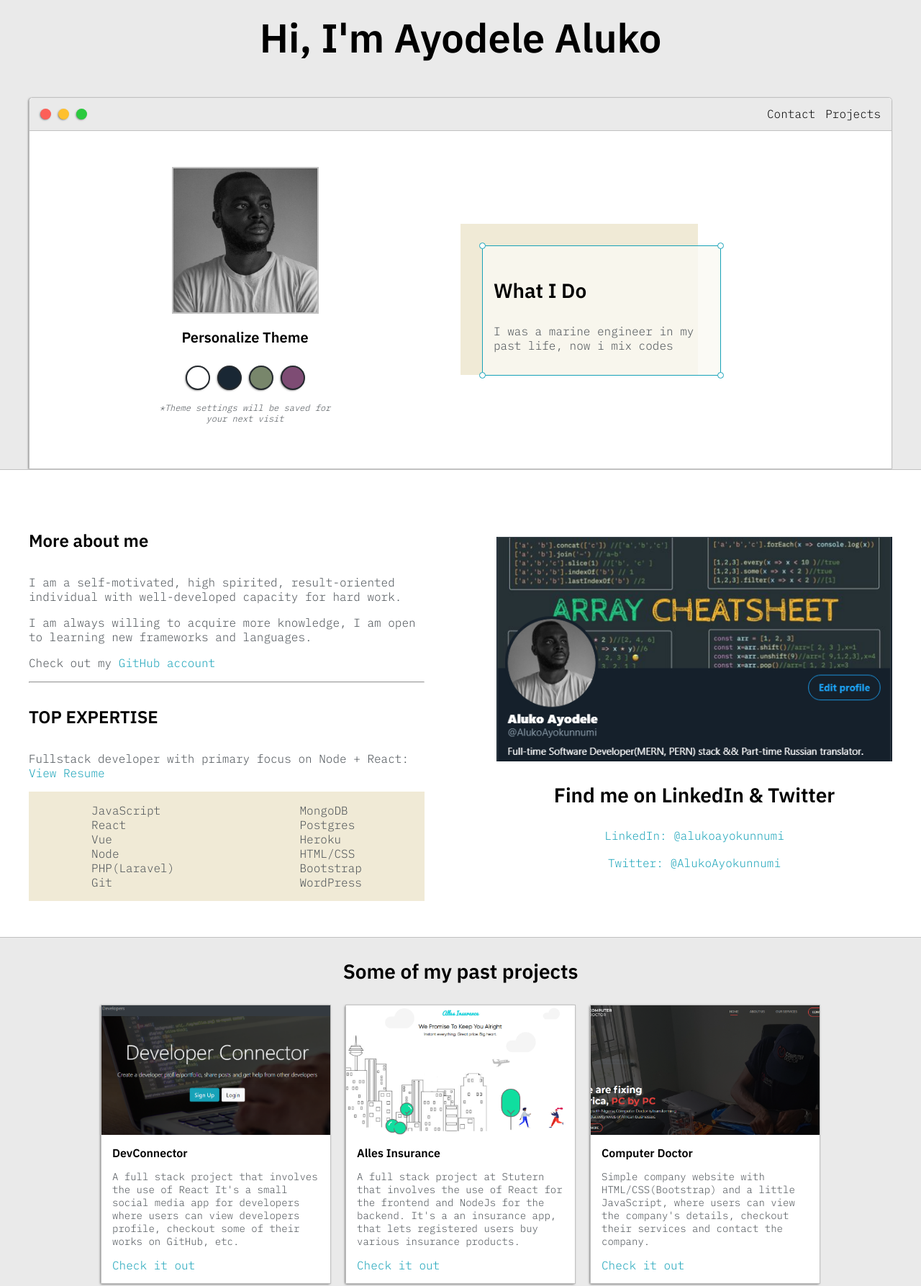
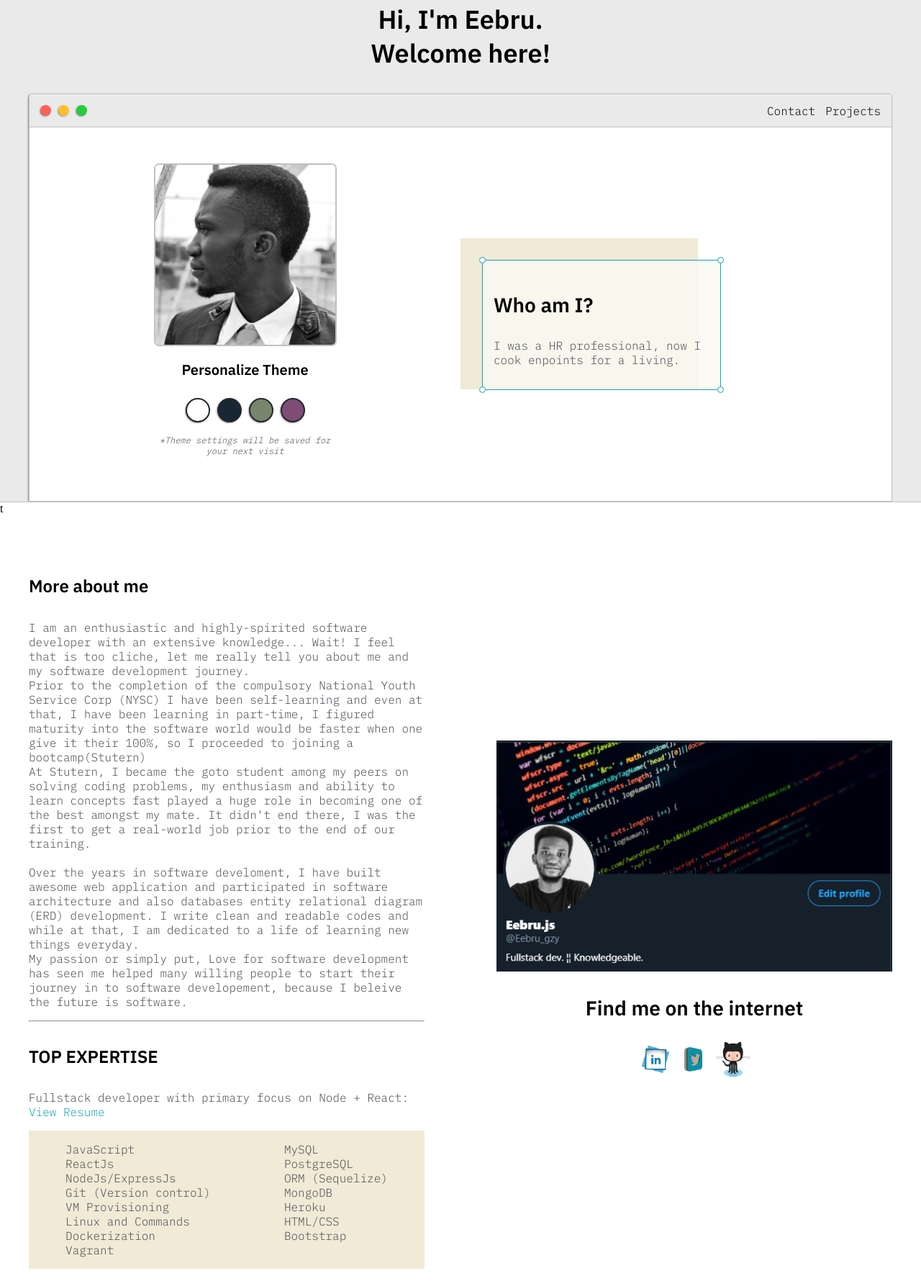
Before and after one commit to Eebru-gzy/simple-portfolio, a plain HTML site: page index.html in a window 1280 px wide. Shown: the part 30-1817 px from the top of the page at 72% size. Drawn offline with Linux system fonts and the light colour scheme.

Commit message:
add portfolio

```diff
--- a/default.css
+++ b/default.css
@@ -96,7 +96,6 @@ h6 {
   display: grid;
   text-align: center;
   align-content: center;
-
   min-height: 10em;
 }
 
@@ -104,9 +103,9 @@ h6 {
   background-color: var(--secondaryColor);
   border: 1px solid var(--borderColor);
   border-radius: 5px 5px 0 0;
-  -webkit-box-shadow: -1px 1px 3px -1px rgba(0, 0, 0, 0.75);
-  -moz-box-shadow: -1px 1px 3px -1px rgba(0, 0, 0, 0.75);
-  box-shadow: -1 1px 3px -1px rgba(0, 0, 0, 0.75);
+  -webkit-box-shadow: -1px 1px 3px -1px rgba(0, 0, 0, 0.85);
+  -moz-box-shadow: -1px 1px 3px -1px rgba(0, 0, 0, 0.85);
+  box-shadow: -1 1px 3px -1px rgba(0, 0, 0, 0.85);
 
   display: grid;
   grid-template-columns: 1fr 1fr;
@@ -174,10 +173,21 @@ h6 {
 #profile_pic {
   display: block;
   margin: 0 auto;
-  height: 200px;
-  width: 200px;
+  height: 250px;
+  width: 250px;
   object-fit: cover;
   border: 2px solid var(--borderColor);
+  border-radius: 7px;
+}
+
+#profile_pic:hover{
+  height: 260px;
+  width: 260px;
+  -webkit-transform:rotate(3deg);
+  -moz-transform: rotate(3deg);
+  -ms-transform: rotate(3deg);
+  -o-transform: rotate(3deg);
+  transform: rotate(3deg);
 }
 
 #theme-options-wrapper {
@@ -243,6 +253,14 @@ h6 {
   position: relative;
 }
 
+#preview-shadow:hover {
+  width: 350px;
+}
+
+#preview:hover {
+  width: 350px;
+}
+
 .corner {
   width: 7px;
   height: 7px;
@@ -294,6 +312,26 @@ h6 {
 #social_img {
   width: 100%;
 }
+
+#social_img:hover {
+  -webkit-transform:rotate(5deg);
+  -moz-transform: rotate(5deg);
+  -ms-transform: rotate(5deg);
+  -o-transform: rotate(5deg);
+  transform: rotate(5deg);
+}
+
+#social_icon {
+  height: 50px;
+  width: 50px;
+}
+#social_icon:hover  {
+  height: 70px;
+  width: 70px;
+}
+.socials  {
+  display: inline;
+}
 .post-wrapper {
   display: grid;
   grid-template-columns: repeat(auto-fit, 320px);
@@ -308,6 +346,14 @@ h6 {
   -webkit-box-shadow: -1px 1px 3px -1px rgba(0, 0, 0, 0.75);
   -moz-box-shadow: -1px 1px 3px -1px rgba(0, 0, 0, 0.75);
   box-shadow: -1 1px 3px -1px rgba(0, 0, 0, 0.75);
+}
+
+.post:hover {
+  -webkit-transform:rotate(2deg);
+  -moz-transform: rotate(2deg);
+  -ms-transform: rotate(2deg);
+  -o-transform: rotate(2deg);
+  transform: rotate(2deg);
 }
 .thumbnail {
   display: block;
--- a/index.html
+++ b/index.html
@@ -2,7 +2,7 @@
 <html lang="en">
   <head>
     <link rel="icon" href="images/LogoMakr_13LfHs.png" />
-    <title>Ayodele Aluko</title>
+    <title>Eebrugzy</title>
     <meta charset="UTF-8" />
     <meta
       name="viewport"
@@ -24,7 +24,7 @@
     <section class="s1">
       <div class="main-container">
         <div class="greeting-wrapper">
-          <h1>Hi, I'm Ayodele Aluko</h1>
+          <h2>Hi, I'm Eebru. <br/> Welcome here!</h2>
         </div>
         <div class="intro-wrapper">
           <div class="nav-wrapper">
@@ -41,7 +41,7 @@
           <div class="left-column">
             <img
               id="profile_pic"
-              src="images/IMG_-azsafo.jpg"
+              src="images/IMG_20201022_003947.jpg"
               alt="Profile Picture"
             />
             <h5 style="text-align: center; line-height: 0">
@@ -64,8 +64,8 @@
               <div id="preview">
                 <div id="corner-tl" class="corner"></div>
                 <div id="corner-tr" class="corner"></div>
-                <h3>What I Do</h3>
-                <p>I was a marine engineer in my past life, now i mix codes</p>
+                <h3>Who am I?</h3>
+                <p>I was a HR professional, now I cook enpoints for a living.</p>
                 <div id="corner-br" class="corner"></div>
                 <div id="corner-bl" class="corner"></div>
               </div>
@@ -74,25 +74,13 @@
         </div>
       </div>
     </section>
-    <section class="s2">
+    <section class="s2">t
       <div class="main-container">
         <div class="about-wrapper">
           <div class="about-me">
             <h4>More about me</h4>
             <p>
-              I am a self-motivated, high spirited, result-oriented individual
-              with well-developed capacity for hard work.
-            </p>
-            <p>
-              I am always willing to acquire more knowledge, I am open to
-              learning new frameworks and languages.
-            </p>
-
-            <p>
-              Check out my
-              <a target="_blank" href="https://github.com/Alukoayodele"
-                >GitHub account</a
-              >
+              I am an enthusiastic and highly-spirited software developer with an extensive knowledge... Wait! I feel that is too cliche, let me really tell you about me and my software development journey.<br/> Prior to the completion of the compulsory National Youth Service Corp (NYSC) I have been self-learning and even at that, I have been learning in part-time, I figured maturity into the software world would be faster when one give it their 100%, so I proceeded to joining a bootcamp(Stutern)<br/>At Stutern, I became the goto student among my peers on solving coding problems, my enthusiasm and ability to learn concepts fast played a huge role in becoming one of the best amongst my mate. It didn't end there, I was the first to get a real-world job prior to the end of our training.<br/><br/>Over the years in software develoment, I have built awesome web application and participated in software architecture and also databases entity relational diagram (ERD) development. I write clean and readable codes and while at that, I am dedicated to a life of learning new things everyday. <br/> My passion or simply put, Love for software development has seen me helped many willing people to start their journey in to software developement, because I beleive the future is software.
             </p>
             <hr />
             <h4>TOP EXPERTISE</h4>
@@ -100,42 +88,48 @@
               Fullstack developer with primary focus on Node + React:
               <a
                 target="_blank"
-                href="https://drive.google.com/file/d/1Vs5IrAWl1s3G06YxBzzmr1945_fPeHjc/view?usp=sharing"
+                href="https://drive.google.com/file/d/13VVluvjC-rcIrtXLTCfEw7yKmDzrbVTW/view?usp=sharing"
                 >View Resume</a
               >
             </p>
             <div id="skills">
               <ul>
                 <li>JavaScript</li>
-                <li>React</li>
-                <li>Vue</li>
-                <li>Node</li>
-                <li>PHP(Laravel)</li>
-                <li>Git</li>
+                <li>ReactJs</li>
+                <li>NodeJs/ExpressJs</li>
+                <li>Git (Version control)</li>
+                <li>VM Provisioning</li>
+                <li>Linux and Commands</li>
+                <li>Dockerization</li>
+                <li>Vagrant</li>
               </ul>
               <ul>
+                <li>MySQL</li>
+                <li>PostgreSQL</li>
+                <li>ORM (Sequelize)</li>
                 <li>MongoDB</li>
-                <li>Postgres</li>
-
                 <li>Heroku</li>
                 <li>HTML/CSS</li>
                 <li>Bootstrap</li>
-                <li>WordPress</li>
               </ul>
             </div>
           </div>
-          <div class="social-links">
-            <img id="social_img" src="images/twitter.PNG" alt="Twitter Page" />
-            <h3>Find me on LinkedIn & Twitter</h3>
-            <a
-              target="_blank"
-              href="https://www.linkedin.com/in/alukoayokunnumi/"
-              >LinkedIn: @alukoayokunnumi</a
-            >
-            <br />
-            <a target="_blank" href="https://twitter.com/AlukoAyokunnumi"
-              >Twitter: @AlukoAyokunnumi</a
-            >
+          <div class="social-links"><a href="https://twitter.com/eebru_gzy">
+            <img id="social_img" src="images/Capture.PNG" alt="Twitter Page" /></a>
+            <h3>Find me on the internet</h3>
+            <div class="socials" >
+              <a
+                target="_blank"
+                href="https://www.linkedin.com/in/ibrahimalao/"
+                ><img id="social_icon" src="images/linkedinn.png" alt="linkedin icon" /></a
+              >
+              <a target="_blank" href="https://twitter.com/eebru_gzy"
+                ><img id="social_icon"  src="images/pngtre3d twitter icon.png" alt="linkedin icon" /></a
+              >
+              <a target="_blank" href="https://github.com/eebru-gzy"
+                ><img id="social_icon" src="images/github1.png" alt="linkedin icon" /></a
+              >
+            </div>
           </div>
         </div>
       </div>
@@ -280,12 +274,12 @@
         <h3 style="text-align: center">Get In Touch</h3>
 
         <p style="text-align: center">
-          You can contact me via my email address:<strong>
-            ayodelealuko009.aa@gmail.com, </strong
+          I am reachable via:<strong>
+            alaoopeyemi101@gmail.com, </strong
           ><br />
-          my phone number <strong>+2349023735636</strong> or send me your
-          questions in <br />the form below and i will get back to you as soon
-          as possible
+          or <strong>+2348161814763</strong> or send me
+          questions in <br />the form below, I will get back to you as soon
+          as possible.
         </p>
 
         <form
```
Also changed, not shown: images/Capture.PNG (added), images/IMG_-azsafo.jpg (deleted), images/IMG_20201021_220137.jpg (added), images/IMG_20201021_223937.jpg (added), images/IMG_20201022_003947.jpg (added), images/github1.png (added), images/linkedinn.png (added), images/pngtre3d twitter icon.png (added), images/twitter.PNG (deleted).
